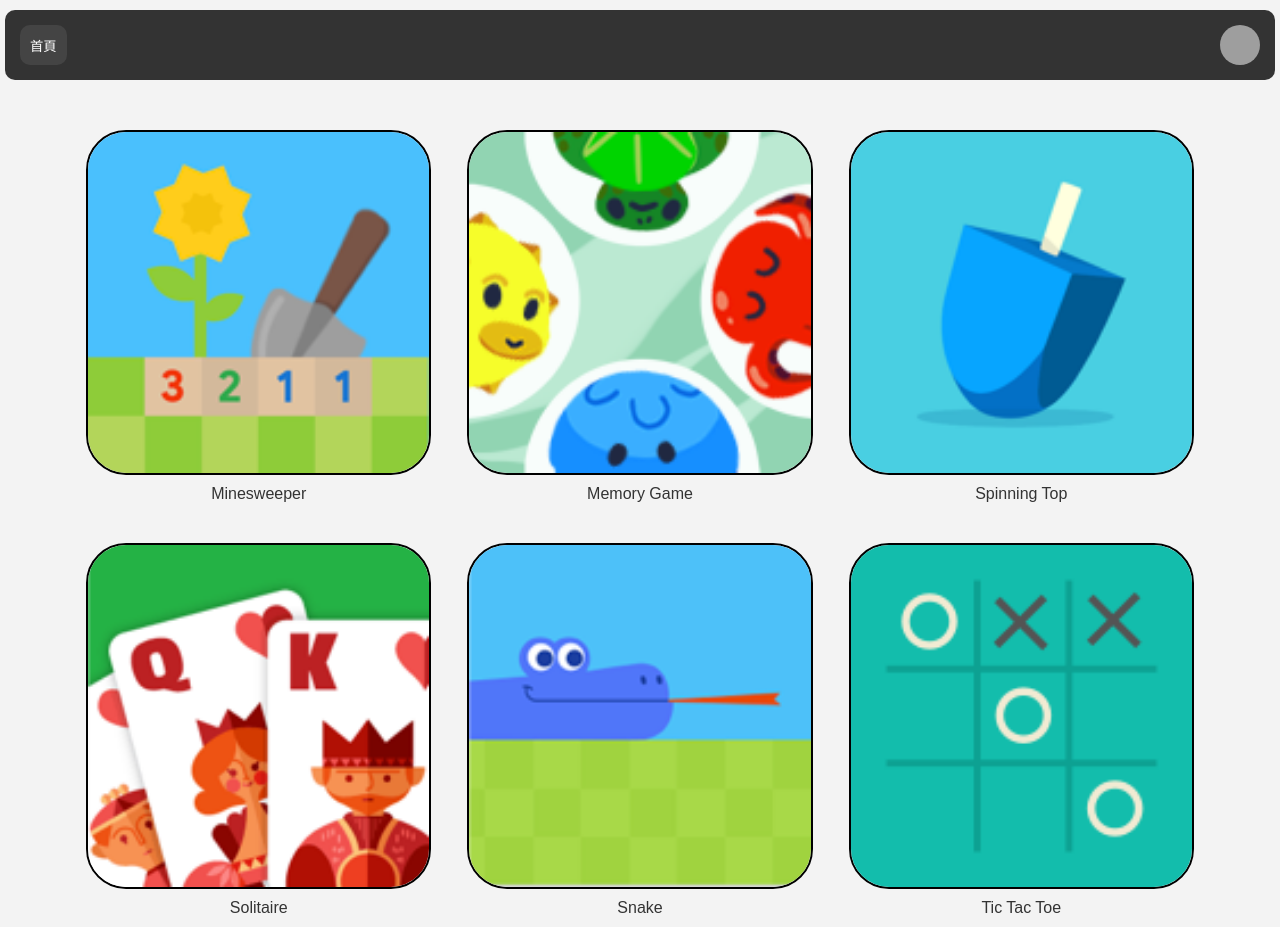
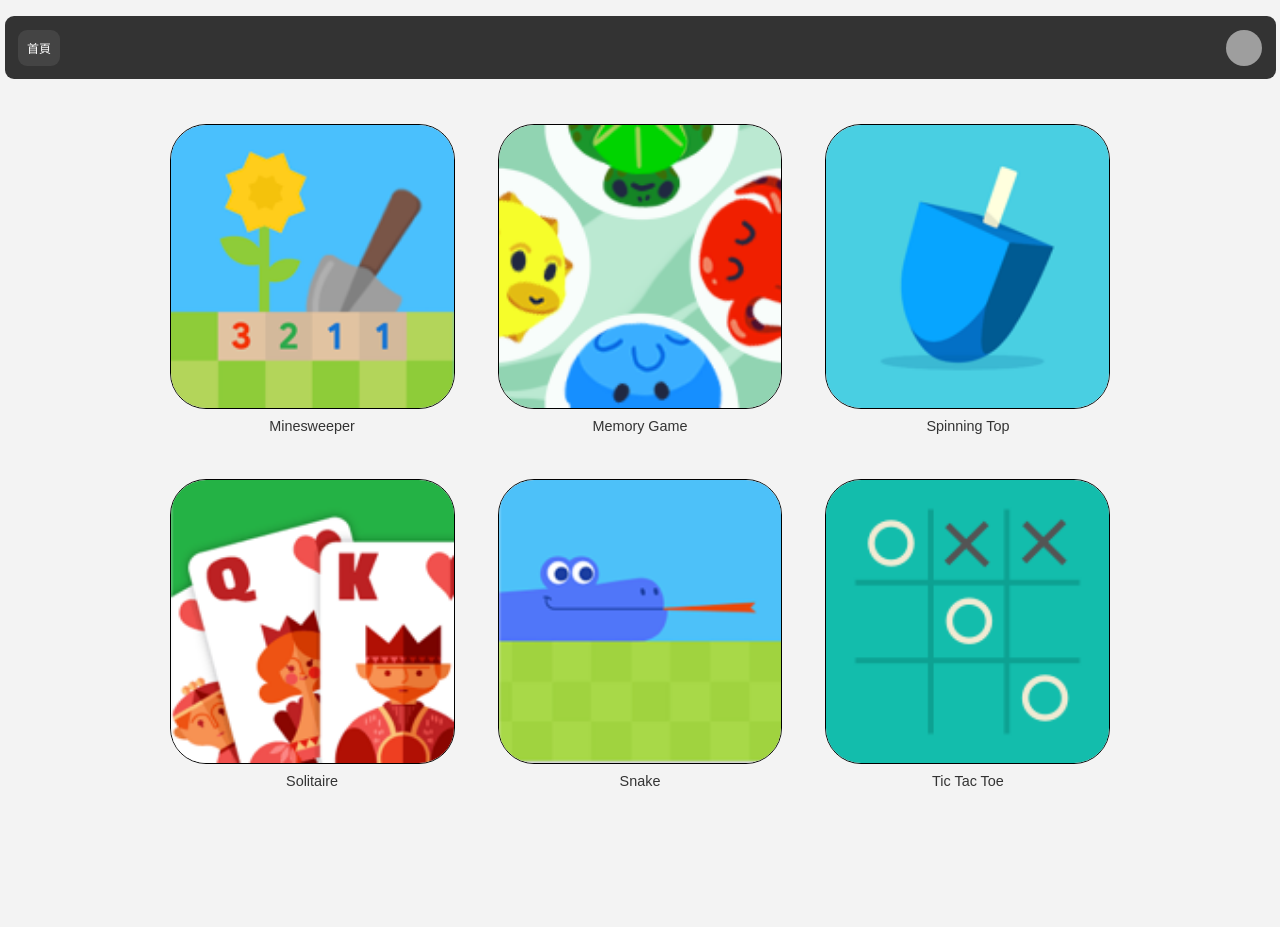
Before and after one commit to swient/My_Fastapi_Project, a FastAPI app: page / in a window 1280 px wide. After the commit the page ends 786 px from the top, so only its background shows below. Run offline with FastAPI, Linux system fonts and the light colour scheme; the visitor is signed in with stand-in values (Sample User, id 1); grey boxes are pictures that could not be loaded.

Commit message:
- Feat: Set HTML lang attribute to zh-Hant - Chore: Fine-tune layout for better display - Chore: Remove unused code

```diff
--- a/static/css/setting.css
+++ b/static/css/setting.css
@@ -1,13 +1,11 @@
-/* General Styles */
 body {
     font-family: Arial, sans-serif;
     display: flex;
     flex-direction: column;
     align-items: center;
     justify-content: flex-start;
-    height: 100vh;
-    margin: 0;
     background-color: #f3f3f3;
+    zoom: 90%;
 }
 
 body.dark-mode {
@@ -20,8 +18,6 @@ body.dark-mode {
     width: calc(100% - 40px); /* 調整寬度，減去外邊距 */
     justify-content: space-between;
     /* 設置外邊距 */
-    margin-left: 40px;
-    margin-right: 40px;
     margin-top: 10px;
     /* 設置內邊距 */
     padding: 15px;
--- a/static/css/style.css
+++ b/static/css/style.css
@@ -4,9 +4,8 @@ body {
     flex-direction: column;
     align-items: center;
     justify-content: flex-start;
-    height: 100vh;
-    margin: 0;
     background-color: #f3f3f3;
+    zoom: 90%;
 }
 
 body.dark-mode {
@@ -19,8 +18,6 @@ body.dark-mode {
     width: calc(100% - 40px); /* 調整寬度，減去外邊距 */
     justify-content: space-between;
     /* 設置外邊距 */
-    margin-left: 40px;
-    margin-right: 40px;
     margin-top: 10px;
     /* 設置內邊距 */
     padding: 15px;
@@ -72,7 +69,7 @@ body.dark-mode {
     display: flex;
     flex-wrap: wrap;
     justify-content: center;
-    gap: 20px; /* 調整圖片之間的間距 */
+    gap: 30px; /* 調整圖片之間的間距 */
     margin-top: 120px; /* 調整以避免與固定的控制中心重疊 */
 }
 
@@ -81,7 +78,7 @@ body.dark-mode {
     display: flex;
     flex-direction: column;
     align-items: center; /* 居中對齊標題 */
-    width: calc(33.33% - 40px); /* 每行三個圖片，減去間距 */
+    width: calc(33.33% - 80px); /* 每行三個圖片，減去間距 */
     margin: 10px; /* 設置圖片的外邊距 */
 }
 
@@ -114,7 +111,7 @@ body.dark-mode {
     position: fixed;
     top: 100px; /* 距離頂部 50 像素 */
     right: 50px; /* 距離右邊 50 像素 */
-    background-color: white;
+    background-color: snow;
     border: 1px solid #ccc;
     padding: 20px;
     box-shadow: 0 0 10px rgba(0, 0, 0, 0.1);
--- a/templates/index.html
+++ b/templates/index.html
@@ -1,5 +1,5 @@
 <!DOCTYPE html>
-<html lang="en">
+<html lang="zh-Hant">
 <head>
     <meta charset="UTF-8">
     <meta name="viewport" content="width=device-width, initial-scale=1.0">
--- a/templates/login.html
+++ b/templates/login.html
@@ -1,5 +1,5 @@
 <!DOCTYPE html>
-<html>
+<html lang="zh-Hant">
 <head>
     <title>登入</title>
     <link rel="stylesheet" href="static/css/style.css">
--- a/templates/memory-game.html
+++ b/templates/memory-game.html
@@ -1,5 +1,5 @@
 <!DOCTYPE html>
-<html lang="en">
+<html lang="zh-Hant">
 <head>
     <meta charset="UTF-8">
     <meta name="viewport" content="width=device-width, initial-scale=1.0">
--- a/templates/minesweeper.html
+++ b/templates/minesweeper.html
@@ -1,5 +1,5 @@
 <!DOCTYPE html>
-<html lang="en">
+<html lang="zh-Hant">
 <head>
     <meta charset="UTF-8">
     <meta name="viewport" content="width=device-width, initial-scale=1.0">
--- a/templates/register.html
+++ b/templates/register.html
@@ -1,5 +1,5 @@
 <!DOCTYPE html>
-<html>
+<html lang="zh-Hant">
 <head>
     <title>註冊</title>
     <link rel="stylesheet" href="static/css/style.css">
--- a/templates/setting.html
+++ b/templates/setting.html
@@ -1,5 +1,5 @@
 <!DOCTYPE html>
-<html lang="zh-TW">
+<html lang="zh-Hant">
 <head>
     <meta charset="UTF-8">
     <meta name="viewport" content="width=device-width, initial-scale=1.0">
```
Also changed, not shown: static/css/memory-game.css (+4 -7 lines), static/css/minesweeper.css (+2 -5 lines), 1 other file.
